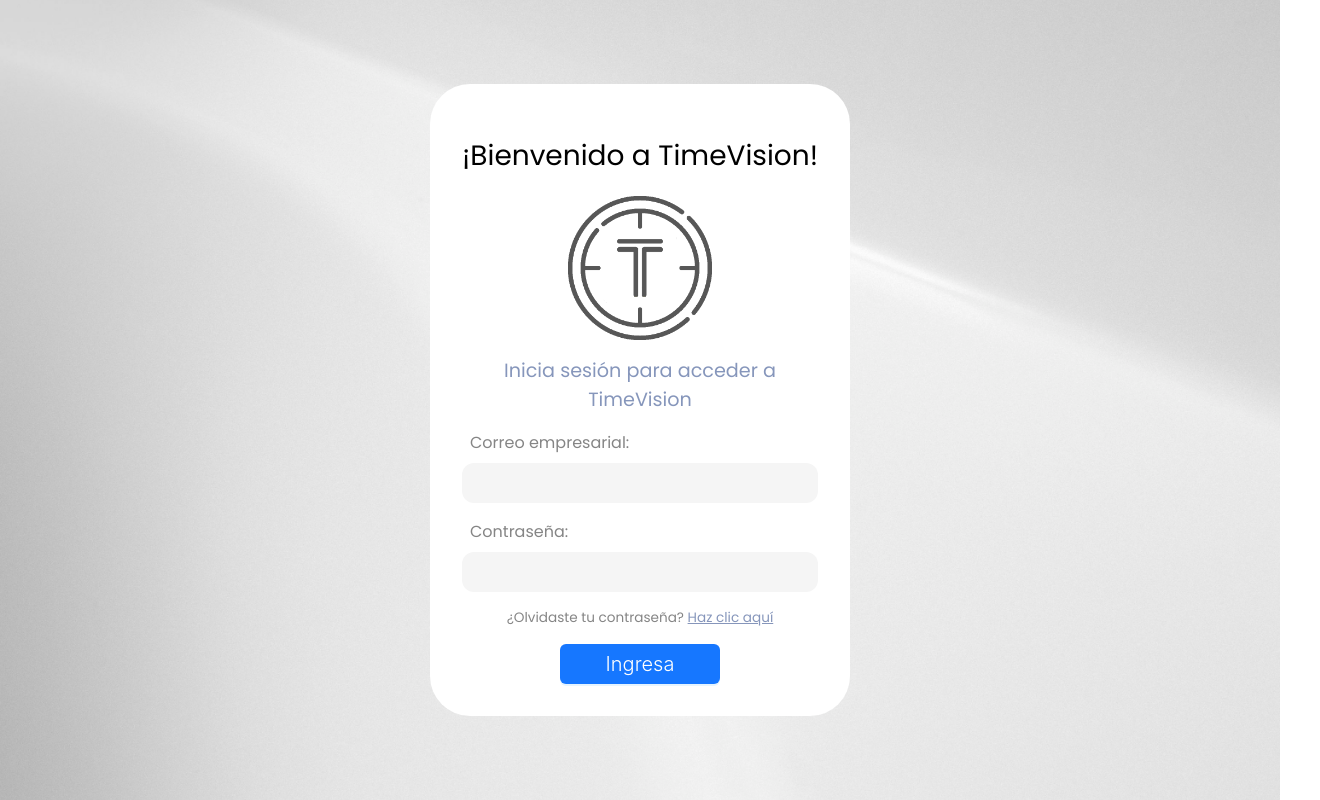
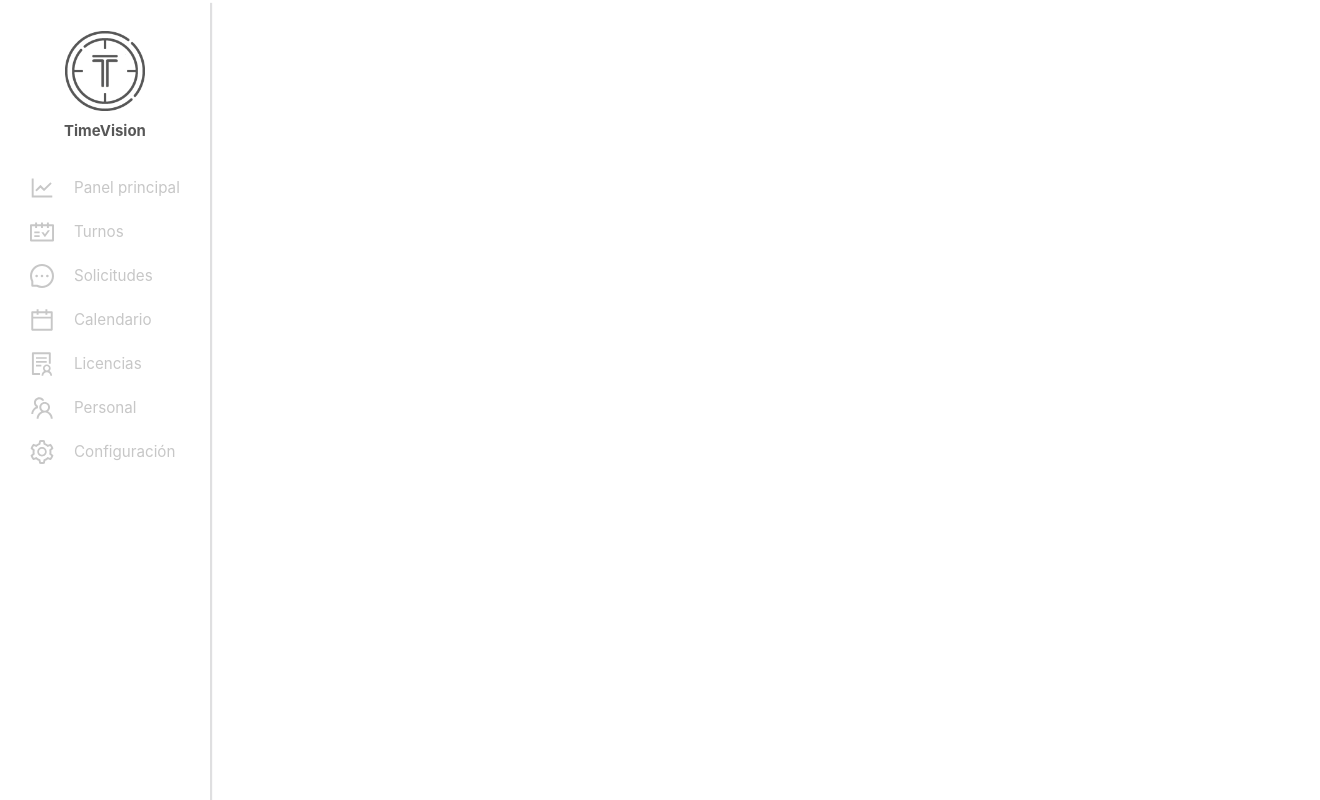
Before and after one commit to Girveos/TimeVision-frontend-web, a React (Create React App) app: page / in a window 1280 px wide. Shown: the whole page, 1320 px wide, since content can reach past the window. Built offline with nearby package versions, Linux system fonts and the light colour scheme.

Commit message:
Se crea el layout general y el menu lateral de la aplicación web

```diff
--- a/package.json
+++ b/package.json
@@ -3,13 +3,15 @@
   "version": "0.1.0",
   "private": true,
   "dependencies": {
+    "@ant-design/icons": "^5.5.1",
     "@testing-library/jest-dom": "^5.17.0",
     "@testing-library/react": "^13.4.0",
     "@testing-library/user-event": "^13.5.0",
-    "antd": "^5.21.2",
+    "antd": "^5.21.6",
     "react": "^18.3.1",
     "react-dom": "^18.3.1",
     "react-icons": "^5.3.0",
+    "react-router-dom": "^6.27.0",
     "react-scripts": "5.0.1",
     "web-vitals": "^2.1.4"
   },
--- a/src/App.js
+++ b/src/App.js
@@ -1,10 +1,12 @@
 import './App.css';
-import Login from './components/login/Login'
+/* import Home from './components/screens/home/Home';
+import Login from './components/screens/login/Login' */
+import MainLayout from './layouts/MainLayout';
 
 
 function App() {
   return (
-    <Login/>
+    <MainLayout />
   );
 }
 
--- /dev/null
+++ b/src/components/organisms/siderbarMenu/SiderbarMenu.css
@@ -0,0 +1,72 @@
+.sidebar-menu {
+    width: 200px;
+    height: 100vh;
+    background: #FFFFFF;
+    color: #C7C7C7;
+    position: fixed;
+    top: 0;
+    left: 0;
+    padding: 5px;
+    display: flex;
+    flex-direction: column;
+    box-shadow: 2px 3px 1px rgb(96 96 103 / 20%);
+  }
+
+  .sidebar-title {
+    font-size: 0.8rem;
+    font-weight: bold;
+    margin-bottom: 1.5rem;
+    margin-top: 2em;
+    display: flex;
+    flex-direction: column;
+    justify-content: center;
+    align-items: center;
+  }
+
+  .sidebar-title img {
+    height: 10vh;
+    width: 10vh;
+  }
+
+  .sidebar-title h3 {
+    margin: 10px 0px 0px 0px;
+    color: #575757;
+  }
+
+  .sidebar-nav {
+    display: flex;
+    justify-content: center;
+    align-items: center;
+  }
+
+  .sidebar-nav svg{
+    margin: 0px 20px 0px 0px;
+    font-size: 3vh;
+  }
+
+  .sidebar-nav ul {
+    list-style-type: none;
+    padding: 0;
+    margin: 0;
+  }
+
+  .sidebar-nav li {
+    margin: 0.5vh 0;
+  }
+
+  .sidebar-nav a {
+    color: #C7C7C7;
+    text-decoration: none;
+    font-size: 0.95rem;
+    display: flex;
+    align-items: center;
+    padding: 5px 15px 5px 15px;
+    height: 30px;
+    width: 150px;
+  }
+
+  .sidebar-nav a:hover {
+    background-color: #E4F0FF;
+    color: #197BBD;
+    border-radius: 5px;
+  }
--- /dev/null
+++ b/src/components/organisms/siderbarMenu/SiderbarMenu.js
@@ -0,0 +1,42 @@
+import React from "react";
+import "./SiderbarMenu.css";
+import Logo from '../../../assets/LogoGrey.png';
+import { CalendarOutlined, LineChartOutlined, MessageOutlined, ScheduleOutlined, SettingOutlined, SolutionOutlined, TeamOutlined } from "@ant-design/icons";
+
+export const SiderbarMenu = () => {
+  return (
+    <div className="sidebar-menu">
+      <div className="sidebar-title">
+        <img src={Logo} alt="Logo" className="TimeVision Logo" />
+        <h3>TimeVision</h3>
+      </div>
+      <nav className="sidebar-nav">
+        <ul>
+          <li>
+            <a href="/home"> <LineChartOutlined /> Panel principal</a>
+          </li>
+          <li>
+            <a href="/about"><ScheduleOutlined /> Turnos</a>
+          </li>
+          <li>
+            <a href="/services"><MessageOutlined /> Solicitudes</a>
+          </li>
+          <li>
+            <a href="/contact"><CalendarOutlined /> Calendario</a>
+          </li>
+          <li>
+            <a href="/home"><SolutionOutlined /> Licencias</a>
+          </li>
+          <li>
+            <a href="/about"><TeamOutlined /> Personal</a>
+          </li>
+          <li>
+            <a href="/services"><SettingOutlined /> Configuración</a>
+          </li>
+        </ul>
+      </nav>
+    </div>
+  );
+};
+
+export default SiderbarMenu;
--- /dev/null
+++ b/src/components/screens/home/Home.js
@@ -0,0 +1,15 @@
+import React from 'react';
+import SiderbarMenu from '../../organisms/siderbarMenu/SiderbarMenu';
+
+export const Home = () => {
+  return (
+    <div style={{ display: 'flex' }}>
+      <SiderbarMenu />
+      <div style={{ marginLeft: '250px', padding: '1rem', width: '100%' }}>
+        Home Content
+      </div>
+    </div>
+  );
+};
+
+export default Home;
--- a/src/components/login/Login.css
+++ b/src/components/screens/login/Login.css
@@ -16,7 +16,7 @@
     left: 0;
     right: 0;
     bottom: 0;
-    background-image: url('../../assets/fondoLogin.jpeg');
+    background-image: url('../../../assets/fondoLogin.jpeg');
     background-size: cover;
     background-position: center;
 }
@@ -84,6 +84,7 @@
     transition: border-color 0.3s ease;
     font-weight: 100;
     font-size: 1.2rem;
+    box-shadow: 2px 3px 1px rgb(96 96 103 / 20%);
 }
 
 .InputMail:hover,
--- a/src/components/login/Login.js
+++ b/src/components/screens/login/Login.js
@@ -12,7 +12,7 @@ export default function Login() {
       <div className='LoginCard'>
         <div className='LoginContent'>
           <h1>¡Bienvenido a TimeVision!</h1>
-          <img src={require("../../assets/LogoGrey.png")} />
+          <img src={require("../../../assets/LogoGrey.png")} />
           <h2>Inicia sesión para acceder a TimeVision</h2>
         </div>
         <div className='LoginInputs'>
--- /dev/null
+++ b/src/layouts/MainLayout.css
@@ -0,0 +1,13 @@
+.main-layout {
+    width: 100%;
+    height: 100vh;
+}
+
+.siderbar-content{
+    width: 210px;
+}
+
+.content{
+    width: 100%;
+    padding: 20px;
+}
--- /dev/null
+++ b/src/layouts/MainLayout.js
@@ -0,0 +1,17 @@
+import React from "react";
+import "./MainLayout.css";
+import SiderbarMenu from "../components/organisms/siderbarMenu/SiderbarMenu";
+
+const MainLayout = () => {
+  return (
+    <div className="main-layout">
+        <div className="siderbar-content">
+        <SiderbarMenu />
+        </div>
+
+      <div className="content">Content hola</div>
+    </div>
+  );
+};
+
+export default MainLayout;
```
Also changed, not shown: src/components/screens/home/Home.css (added), 1 other file (tests, documents, lock files or other folders).
